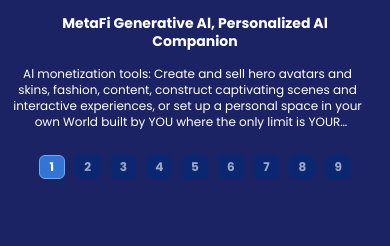
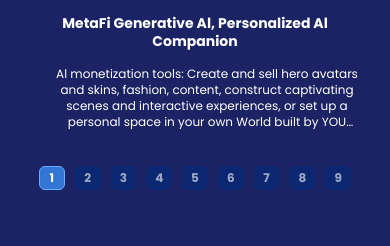
Before and after one commit to metafi-blockchain/metafi-network-homepage, a plain HTML site: page website/index.html in a window 390 px wide. Shown: the part 2140-2386 px from the top of the page. Drawn offline with Linux system fonts and the light colour scheme.

Commit message:
Fix slide mobile

```diff
--- a/website/assets/css/_mpeig.scss
+++ b/website/assets/css/_mpeig.scss
@@ -5,10 +5,16 @@
 	max-height: 900px;
 	height: 900px;
 	min-height: 900px;
-	@media (max-width: 1499px) {
-		min-height: 800px;
-		height: 800px;
-		max-height: 800px;
+	max-width: 1920px;
+	margin-left: auto;
+	margin-right: auto;
+	@media (min-width: 1920px) {
+		background-color: transparent;
+	}
+	@media (max-width: 1819px) {
+		min-height: 850px;
+		height: 850px;
+		max-height: 850px;
 	}
 	@media (max-width: 1199px) {
 		min-height: 750px;
@@ -50,7 +56,7 @@
 		}
 	}
 	p {
-		width: 658px;
+		width: 90vw;
 		margin: 0 auto 18px;
 		text-align: center;
 		display: -webkit-box;
@@ -70,6 +76,9 @@
 		margin-bottom: 0 !important;
 		padding-top: 10px;
 		overflow: hidden;
+		@media (max-width: 767px) {
+			overflow: initial;
+		}
 	}
 	&-item {
 		cursor: pointer;
@@ -114,8 +123,8 @@
 			overflow: hidden;
 			text-overflow: ellipsis;
 			@media (max-width: 767px) {
-				width: 90vw;
-				transform: translateX(-20vw) !important;
+				width: 80vw;
+				transform: translateX(-10vw) !important;
 				max-width: unset;
 				font-size: 12px;
 				line-height: 16px;
@@ -214,20 +223,18 @@
 		}
 	}
 	.slick-dots {
-		position: relative;
-		bottom: 0;
 		display: flex;
 		align-items: center;
 		justify-content: center;
 		gap: 16px;
-		bottom: 30px;
-		margin-top: -70px;
+		bottom: 0px;
 		@media (max-width: 767px) {
 			left: 50%;
 			transform: translateX(-50%);
 			width: 80%;
 			display: flex !important;
 			gap: 10px;
+			bottom: -60px;
 			li {
 				width: 32px !important;
 				height: 24px !important;
@@ -241,12 +248,6 @@
 					font-size: 12px;
 				}
 			}
-		}
-		@media (max-width: 1199px) {
-			margin-top: -10px;
-		}
-		@media (max-width: 767px) {
-			margin-top: 55px;
 		}
 		li {
 			display: flex;
--- a/website/index.html
+++ b/website/index.html
@@ -1951,10 +1951,11 @@
 
 					<div class="buttons">
 						<a
-							href="#"
+							href="https://documents.metafi.sh/introduction/building-the-multiverse/metafi-creator-program"
 							class="btn btn-primary"
 							data-aos="fade-up"
 							data-aos-delay="100"
+							target="_blank"
 						>
 							<span>Apply Now</span>
 						</a>
```
Also changed, not shown: website/assets/css/style.css, 1 other file.
